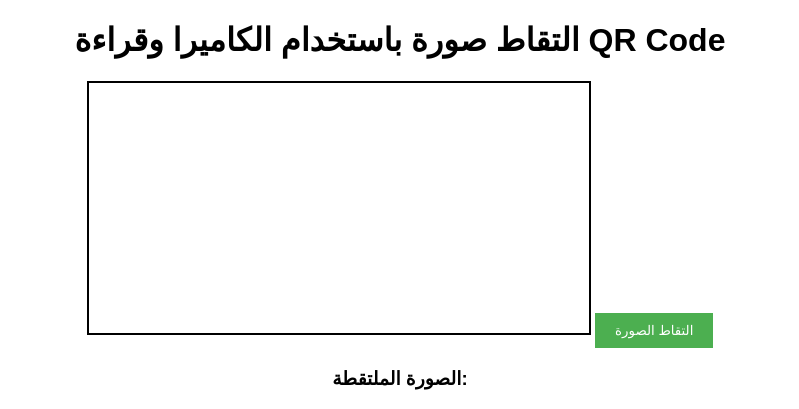
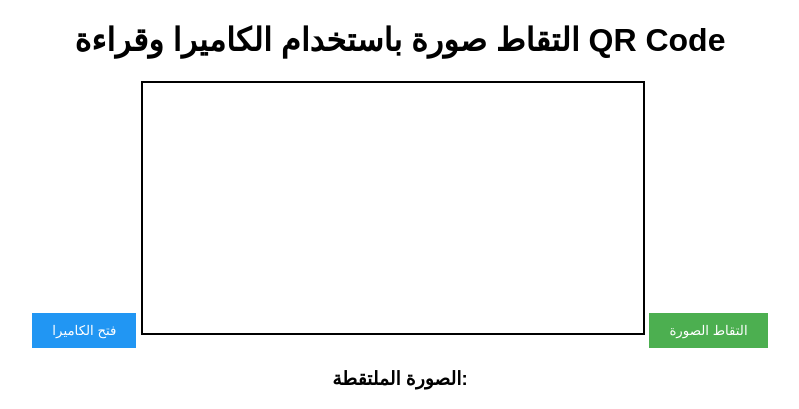
Before and after one commit to cybergpt05/Attendance_Project, a Flask app: page /tt in a window 1280 px wide. Shown: the top 409 px of the page, without its empty margins (240-1039 px from the left). Run offline with Flask 3, Linux system fonts and the light colour scheme; some libraries are stand-ins or nearby versions.

Commit message:
Update tt.html

```diff
--- a/AttendanceProject/templates/tt.html
+++ b/AttendanceProject/templates/tt.html
@@ -25,6 +25,17 @@
     #captureButton:hover {
       background-color: #45a049;
     }
+    #openCameraButton {
+      padding: 10px 20px;
+      margin-top: 20px;
+      background-color: #2196F3;
+      color: white;
+      border: none;
+      cursor: pointer;
+    }
+    #openCameraButton:hover {
+      background-color: #0b7dda;
+    }
     #imageContainer {
       margin-top: 20px;
     }
@@ -37,6 +48,7 @@
 <body>
 
   <h1>التقاط صورة باستخدام الكاميرا وقراءة QR Code</h1>
+  <button id="openCameraButton">فتح الكاميرا</button>
   <video id="videoElement" autoplay></video>
   <button id="captureButton">التقاط الصورة</button>
 
@@ -48,21 +60,31 @@
   <script src="https://unpkg.com/jsqr/dist/jsQR.js"></script>
 
   <script>
-    // الوصول إلى كاميرا المستخدم
     const videoElement = document.getElementById('videoElement');
     const captureButton = document.getElementById('captureButton');
     const capturedImage = document.getElementById('capturedImage');
+    const openCameraButton = document.getElementById('openCameraButton');
 
-    // اطلب إذن الوصول إلى الكاميرا
-    navigator.mediaDevices.getUserMedia({ video: { facingMode: 'environment' } })
+    let currentStream;
+
+    // وظيفة لفتح الكاميرا
+    openCameraButton.addEventListener('click', () => {
+      navigator.mediaDevices.getUserMedia({
+        video: {
+          facingMode: 'environment',
+          zoom: true // السماح بالزوم
+        }
+      })
       .then(stream => {
         // عرض الفيديو على الصفحة
+        currentStream = stream;
         videoElement.srcObject = stream;
       })
       .catch(err => {
-        console.error("حدث خطأ في الوصول إلى الكاميرا: ", err);
-        alert("فشل الوصول إلى الكاميرا.");
+        console.error("فشل في فتح الكاميرا: ", err);
+        alert("فشل في الوصول إلى الكاميرا.");
       });
+    });
 
     // التقاط الصورة عند الضغط على الزر
     captureButton.addEventListener('click', () => {
```
